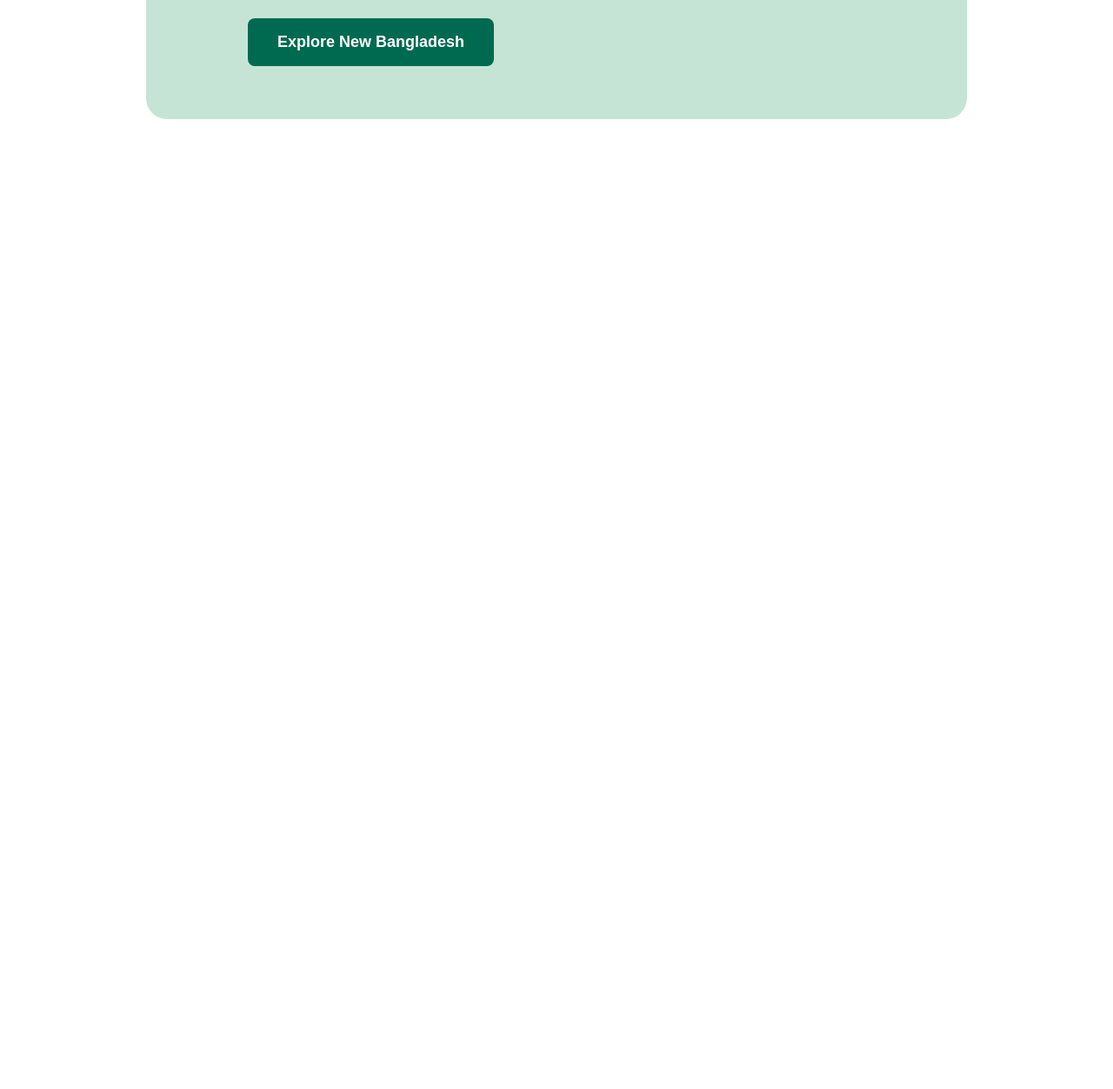
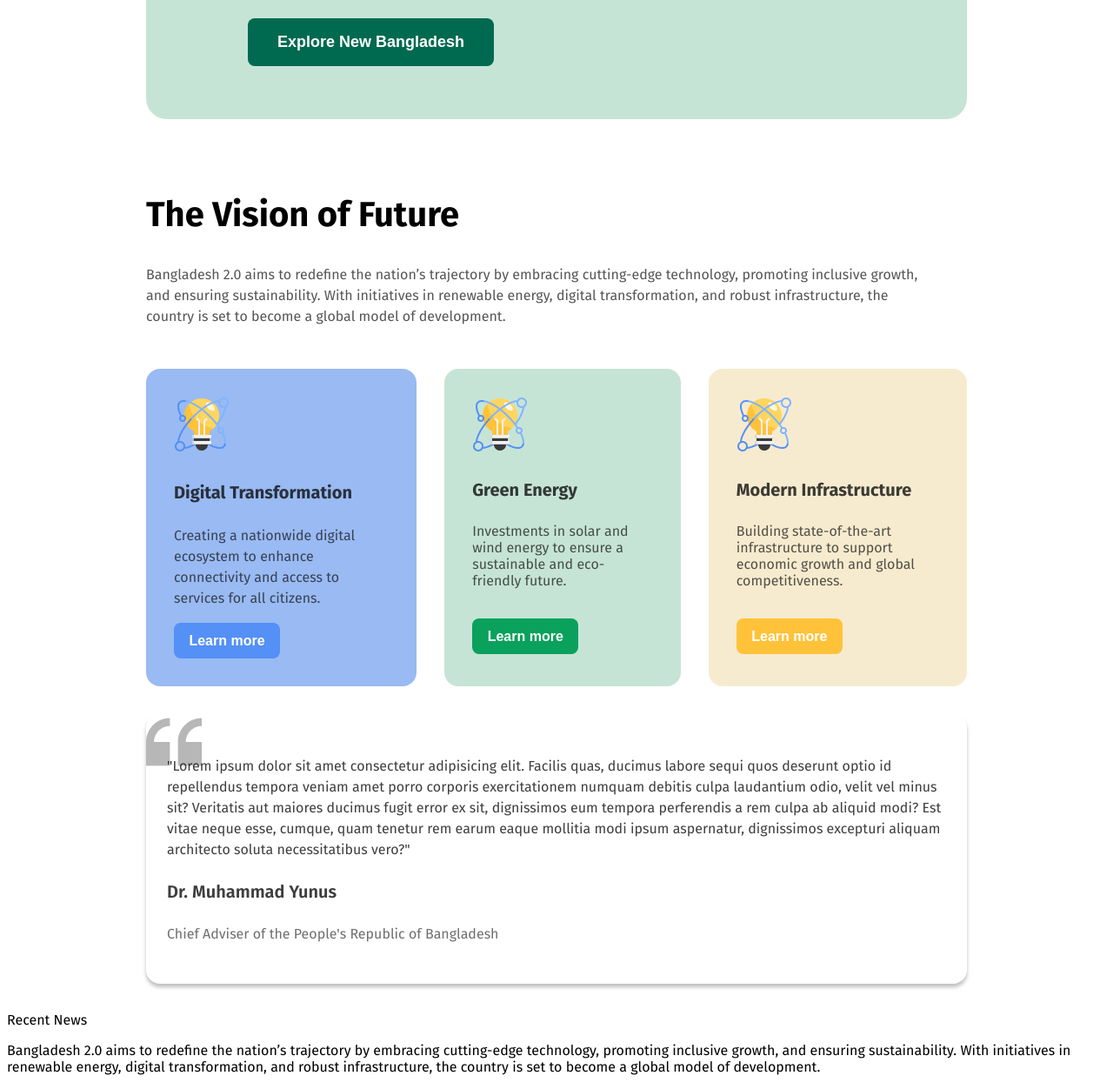
Before and after one commit to Hail-Z2/b11-a1, a plain HTML site: page index.html in a window 1280 px wide. Shown: the part 735-1987 px from the top of the page at 87% size. Before the commit the page ends 958 px from the top, so only its background shows below. Drawn offline with Linux system fonts and the light colour scheme.

Commit message:
Added Vision page

```diff
--- a/Styles/styles.css
+++ b/Styles/styles.css
@@ -175,7 +175,135 @@ nav{
   margin-top: 16px;
   margin-bottom: 24px;
 
+
 }
 .banner-content{
   width: 622px;
 }
+
+/* Vision Styles */
+.vision{
+  margin: 80px 160px 32px 160px;
+}
+.vision-title{
+  font-size: 40px;
+  font-weight: bold;
+}
+.vision-para{
+  font-size: 16px;
+  color: #0E0E0E;
+  opacity: .7;
+  padding-bottom: 32px;
+  line-height: 24px;
+  padding-right: 32px;
+}
+
+.vision-container{
+  display: flex;
+  gap: 32px;
+
+
+}
+
+.vision-titles{
+  color: #0E0E0E;
+  opacity: .8;
+  font-size: 20px;
+  font-weight: bold;
+}
+
+.vision-description{
+  color: #0E0E0E;
+  opacity: 0.7;
+
+}
+
+
+
+.v1 {
+  background-color: #99baf3;
+  border-radius: 16px;
+  padding: 32px;
+  line-height: 24px;
+}
+.v2 {
+  background-color: #C6E4D6;
+  border-radius: 16px;
+  padding: 32px;
+}
+.v3 {
+  background-color: #F7EBCF;
+  border-radius: 16px;
+  padding: 32px;
+
+}
+.vision-btn-1{
+  width: 122px;
+  height: 41px;
+  font-weight: 600;
+  font-size: 16px;
+  border-radius: 8px;
+  border: none;
+  text-align: center;
+  padding: 11px;
+  background-color: #5490F5;
+  color: white;
+}
+.vision-btn-2{
+  width: 122px;
+  height: 41px;
+  font-weight: 600;
+  font-size: 16px;
+  border-radius: 8px;
+  border: none;
+  text-align: center;
+  padding: 11px;
+  background-color: #09A15C;
+  color: white;
+  margin-top: 18px;
+}
+.vision-btn-3{
+  width: 122px;
+  height: 41px;
+  font-weight: 600;
+  font-size: 16px;
+  border-radius: 8px;
+  border: none;
+  text-align: center;
+  padding: 11px;
+  background-color: #FFC239;
+  color: white;
+  margin-top: 18px;
+
+}
+.vision-quote{
+  margin-top: 32px;
+  background-color: white;
+  border-radius: 16px;
+  background-image: url('/assets/quote-bg.png');
+  background-repeat: no-repeat;
+  box-shadow: 0px 4px 4px 0px rgba(0, 0, 0, 0.25);
+  padding: 48px 24px 48px 24px;
+
+}
+.quote-para{
+  color: #0E0E0E;
+  opacity: 0.8;
+  padding-bottom: 12px;
+  line-height: 24px;
+}
+.quote-name{
+  color: #0E0E0E;
+  opacity: .8;
+  font-weight: 600;
+  font-size: 20px;
+  padding-top: 12px;
+
+}
+.quote-subtitle{
+  padding-top:0 ;
+  color: #0E0E0E;
+  opacity: .6;
+}
+
+/* News Styles */
--- a/index.html
+++ b/index.html
@@ -23,9 +23,54 @@
       </div>
       <img class="hero-img" src="/assets/hero.png" alt="">
     </div>
+  </section>
+  <section class="P-O-B">
 
+  </section>
+  <section class="vision">
+    <div class="vision-content">
+      <h1 class="vision-title">The Vision of Future</h1>
+      <p class="vision-para">Bangladesh 2.0 aims to redefine the nation’s trajectory by embracing cutting-edge technology, promoting inclusive growth, and ensuring sustainability. With initiatives in renewable energy, digital transformation, and robust infrastructure, the country is set to become a global model of development.</p>
+    </div>
+    <div class="vision-container">
+      <vision class="v1">
+        <img src="/assets/card-icon.png" alt="">
+        <h4 class="vision-titles">Digital Transformation</h4>
+        <p class="vision-description">Creating a nationwide digital ecosystem to enhance connectivity and access to services for all citizens.</p>
+        <button class="vision-btn-1">Learn more</button>
+      </vision>
+      <vision class="v2">
+        <img src="/assets/card-icon.png" alt="">
+        <h4 class="vision-titles">Green Energy</h4>
+        <p class="vision-description">Investments in solar and wind energy to ensure a sustainable and eco-friendly future.</p>
+        <button class="vision-btn-2">Learn more</button>
+      </vision>
+      <vision class="v3">
+        <img src="/assets/card-icon.png" alt="">
+        <h4 class="vision-titles">Modern Infrastructure</h4>
+        <p class="vision-description">Building state-of-the-art infrastructure to support economic growth and global competitiveness.</p>
+        <button class="vision-btn-3">Learn more</button>
+      </vision>
+    </div>
+    <div class="vision-quote">
+      <div class="quote-para">"Lorem ipsum dolor sit amet consectetur adipisicing elit. Facilis quas, ducimus labore sequi quos deserunt optio id repellendus tempora veniam amet porro corporis exercitationem numquam debitis culpa laudantium odio, velit vel minus sit? Veritatis aut maiores ducimus fugit error ex sit, dignissimos eum tempora perferendis a rem culpa ab aliquid modi? Est vitae neque esse, cumque, quam tenetur rem earum eaque mollitia modi ipsum aspernatur, dignissimos excepturi aliquam architecto soluta necessitatibus vero?"
+
+      </div>
+      <div class="quote-name">Dr. Muhammad Yunus<h4></h4></div>
+      <div class="quote-subtitle">Chief Adviser of the People's Republic of Bangladesh</div>
+
+    </div>
+
+  </section>
+  <section class="questions">
+
+  </section>
+  <section class="news">
+    <div class="news-title">Recent News</div>
+    <p class="news-title-des">Bangladesh 2.0 aims to redefine the nation’s trajectory by embracing cutting-edge technology, promoting inclusive growth, and ensuring sustainability. With initiatives in renewable energy, digital transformation, and robust infrastructure, the country is set to become a global model of development.</p>
 
   </section>
 
+
 </body>
 </html>
```
